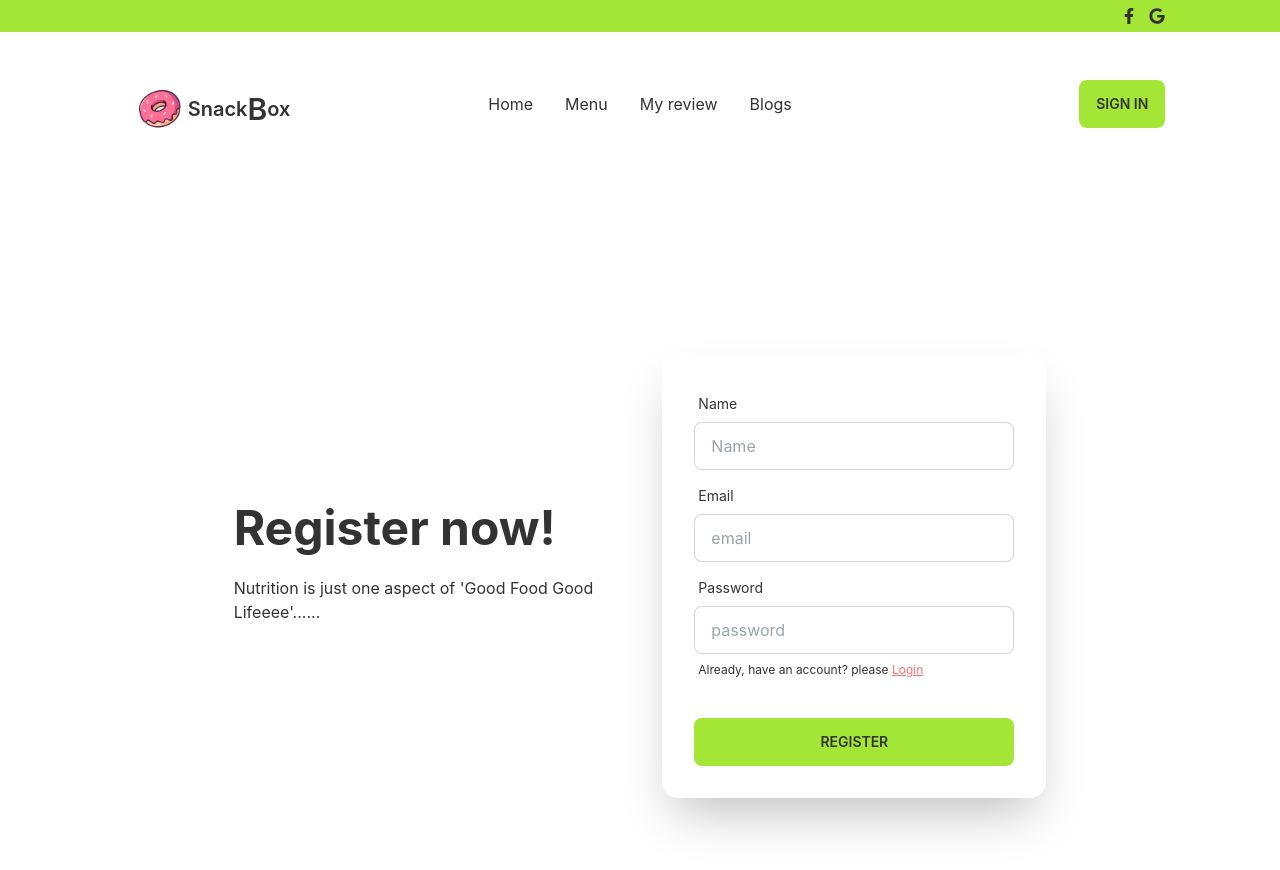
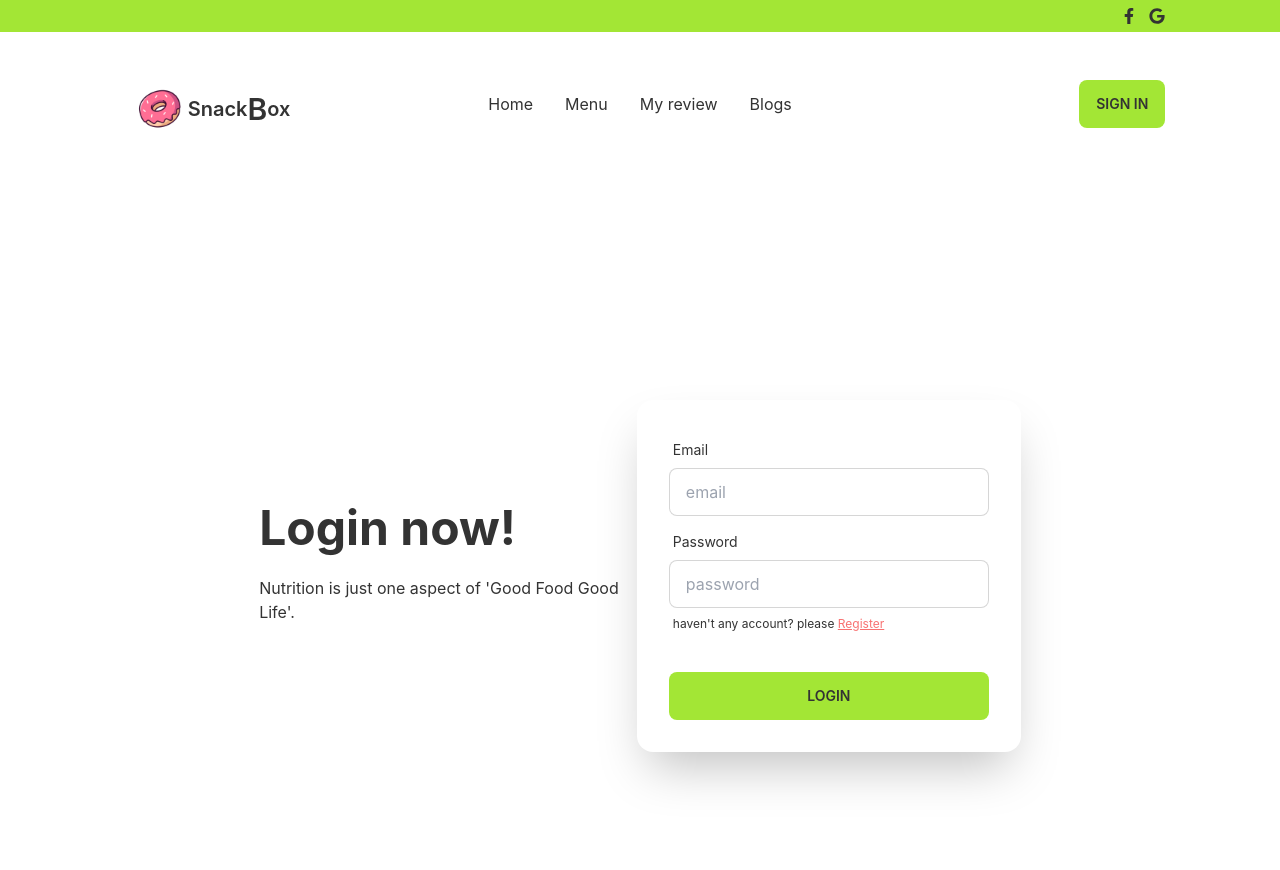
Before and after one commit to prachibala/react-service-review-client-side, a React (Create React App) app: page /login in a window 1280 px wide. Shown: the top 870 px of the page. Built offline with nearby package versions, Linux system fonts and the light colour scheme.

Commit message:
ver-0.08

```diff
--- a/src/Pages/Login.js
+++ b/src/Pages/Login.js
@@ -1,39 +1,28 @@
 import React from "react";
 import { Link } from "react-router-dom";
 import UseTitle from "../Hooks/UseTitle";
-const Register = () => {
-    UseTitle("Register");
+
+const Login = () => {
+    UseTitle("Login");
     return (
         <div>
             <div className="hero min-h-screen  w-9/12 mx-auto">
                 <div className="hero-content flex-col lg:flex-row">
                     <div className="text-center lg:text-left">
-                        <h1 className="text-5xl font-bold">Register now!</h1>
+                        <h1 className="text-5xl font-bold">Login now!</h1>
                         <p className="py-6">
                             Nutrition is just one aspect of 'Good Food Good
-                            Lifeeee'......
+                            Life'.
                         </p>
                     </div>
                     <div className="card flex-shrink-0 w-full max-w-sm shadow-2xl bg-base-100">
                         <form className="card-body">
                             <div className="form-control">
                                 <label className="label">
-                                    <span className="label-text">Name</span>
+                                    <span className="label-text">Email</span>
                                 </label>
                                 <input
                                     type="text"
-                                    name="name"
-                                    placeholder="Name"
-                                    className="input input-bordered"
-                                />
-                            </div>
-                            <div className="form-control">
-                                <label className="label">
-                                    <span className="label-text">Email</span>
-                                </label>
-                                <input
-                                    type="email"
-                                    name="email"
                                     placeholder="email"
                                     className="input input-bordered"
                                 />
@@ -43,19 +32,18 @@ const Register = () => {
                                     <span className="label-text">Password</span>
                                 </label>
                                 <input
-                                    type="password"
-                                    name="pass"
+                                    type="text"
                                     placeholder="password"
                                     className="input input-bordered"
                                 />
                                 <label className="label ">
                                     <p className="label-text-alt   ">
-                                        Already, have an account? please{" "}
+                                        haven't any account? please{" "}
                                         <Link
-                                            to="/login"
+                                            to="/register"
                                             className="link link-error"
                                         >
-                                            Login
+                                            Register
                                         </Link>
                                     </p>
                                 </label>
@@ -65,7 +53,7 @@ const Register = () => {
                                     type="submit"
                                     className="btn btn-ghost bg-lime-400"
                                 >
-                                    Register
+                                    Login
                                 </button>
                             </div>
                         </form>
@@ -76,4 +64,4 @@ const Register = () => {
     );
 };
 
-export default Register;
+export default Login;
--- a/src/Pages/Register.js
+++ b/src/Pages/Register.js
@@ -0,0 +1,79 @@
+import React from "react";
+import { Link } from "react-router-dom";
+import UseTitle from "../Hooks/UseTitle";
+const Register = () => {
+    UseTitle("Register");
+    return (
+        <div>
+            <div className="hero min-h-screen  w-9/12 mx-auto">
+                <div className="hero-content flex-col lg:flex-row">
+                    <div className="text-center lg:text-left">
+                        <h1 className="text-5xl font-bold">Register now!</h1>
+                        <p className="py-6">
+                            Nutrition is just one aspect of 'Good Food Good
+                            Lifeeee'......
+                        </p>
+                    </div>
+                    <div className="card flex-shrink-0 w-full max-w-sm shadow-2xl bg-base-100">
+                        <form className="card-body">
+                            <div className="form-control">
+                                <label className="label">
+                                    <span className="label-text">Name</span>
+                                </label>
+                                <input
+                                    type="text"
+                                    name="name"
+                                    placeholder="Name"
+                                    className="input input-bordered"
+                                />
+                            </div>
+                            <div className="form-control">
+                                <label className="label">
+                                    <span className="label-text">Email</span>
+                                </label>
+                                <input
+                                    type="email"
+                                    name="email"
+                                    placeholder="email"
+                                    className="input input-bordered"
+                                />
+                            </div>
+                            <div className="form-control">
+                                <label className="label">
+                                    <span className="label-text">Password</span>
+                                </label>
+                                <input
+                                    type="password"
+                                    name="pass"
+                                    placeholder="password"
+                                    className="input input-bordered"
+                                />
+                                <label className="label ">
+                                    <p className="label-text-alt   ">
+                                        Already, have an account? please{" "}
+                                        <Link
+                                            to="/login"
+                                            className="link link-error"
+                                        >
+                                            Login
+                                        </Link>
+                                    </p>
+                                </label>
+                            </div>
+                            <div className="form-control mt-6">
+                                <button
+                                    type="submit"
+                                    className="btn btn-ghost bg-lime-400"
+                                >
+                                    Register
+                                </button>
+                            </div>
+                        </form>
+                    </div>
+                </div>
+            </div>
+        </div>
+    );
+};
+
+export default Register;
```
